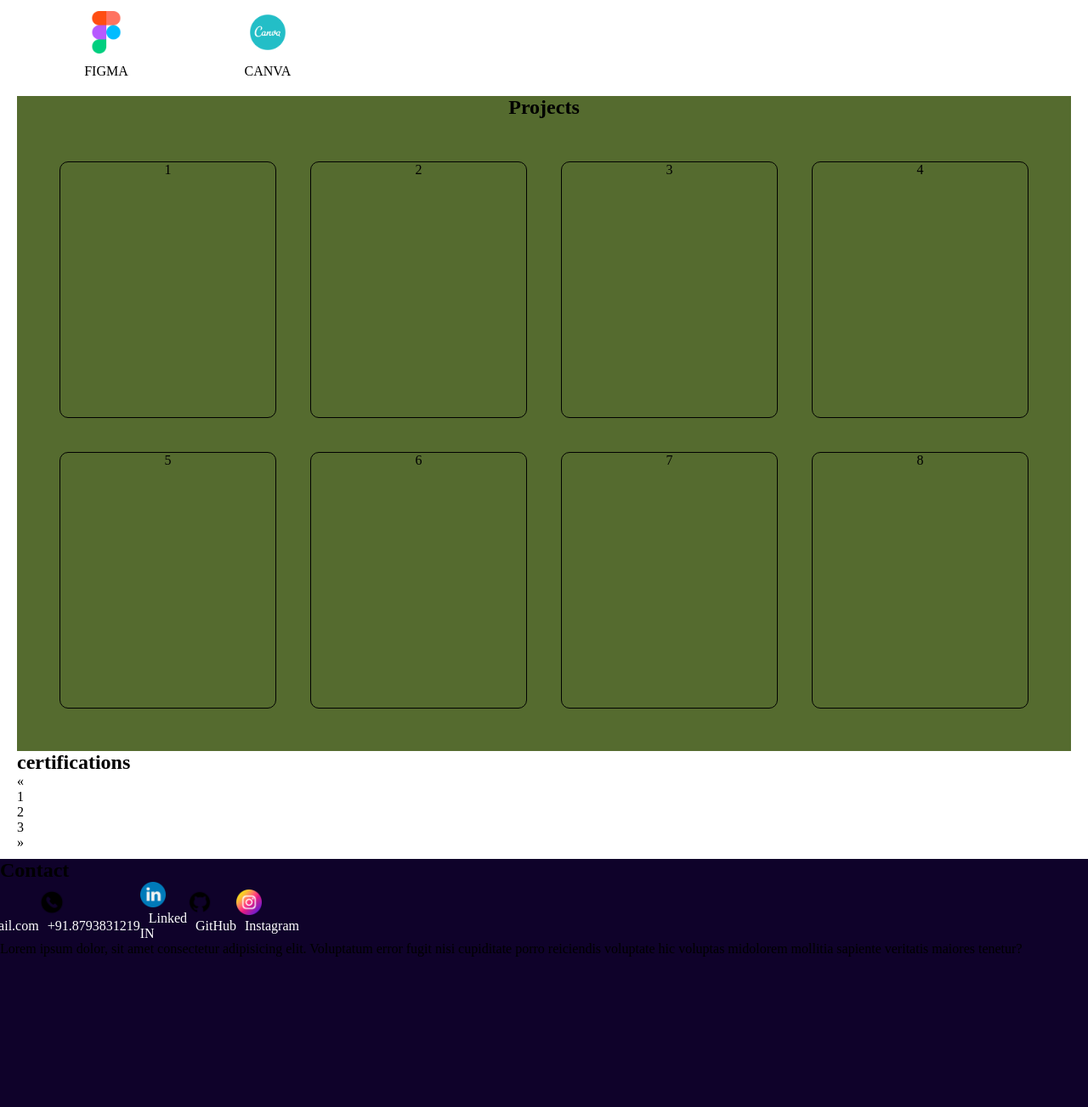
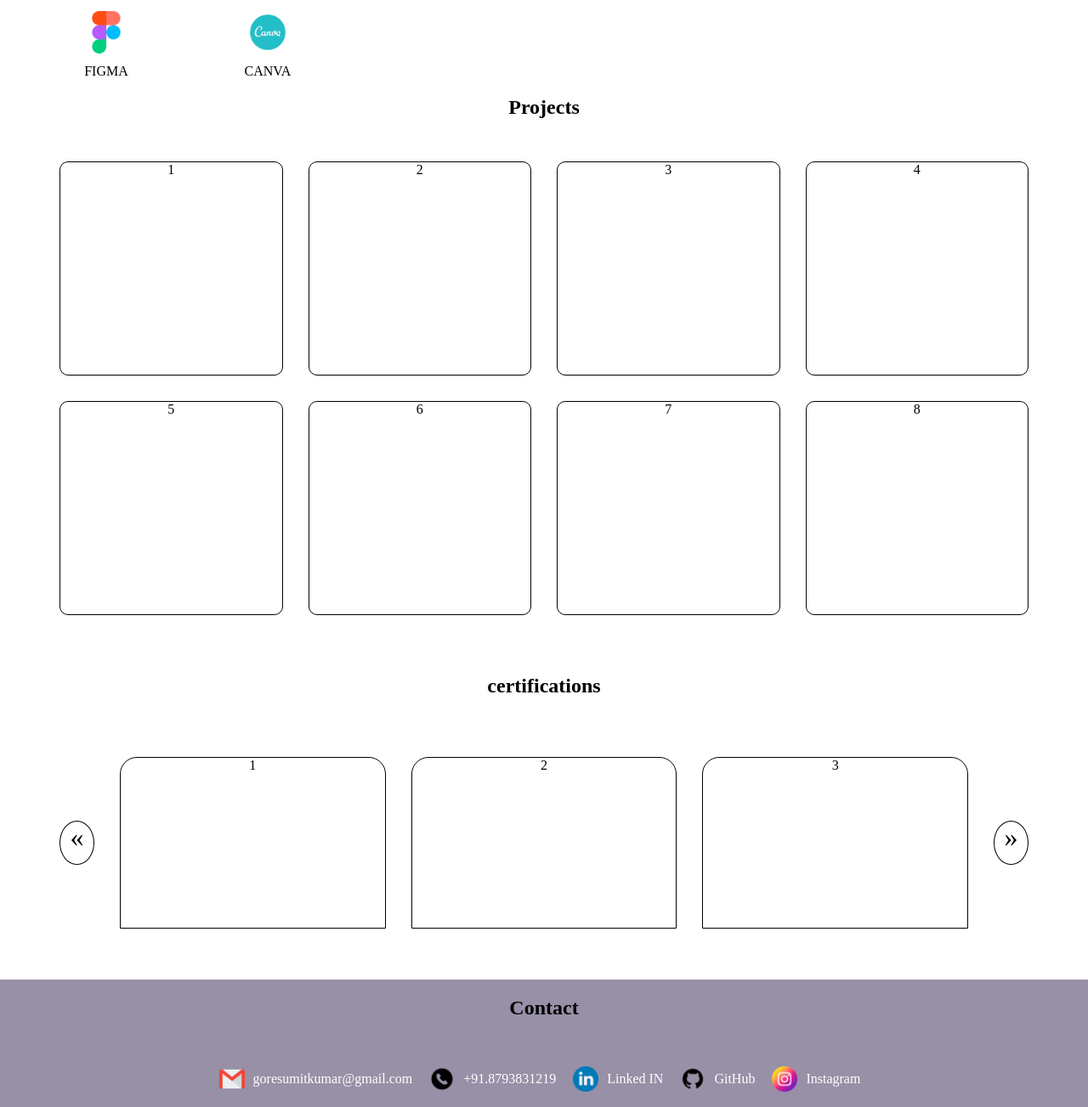
Before and after one commit to SumitkumarGore/Portfolio, a plain HTML site: page index.html in a window 1280 px wide. Shown: the part 937-2240 px from the top of the page at 85% size. Drawn offline with nearby package versions, Linux system fonts and the light colour scheme; a web font is replaced by a local one.

Commit message:
created css for certificate section.

```diff
--- a/index.css
+++ b/index.css
@@ -150,7 +150,7 @@ text-align: center;
 }
 /* ----------------------------project------------------------ */
 #project{
-    background-color: darkolivegreen;
+
     text-align: center;
 }
 
@@ -158,84 +158,131 @@ text-align: center;
     display: grid;
     grid-template-columns: repeat(4, 1fr);
     grid-template-rows: repeat(2, 1fr);
-    gap: 40px;
+    gap: 30px;
 
     padding: 50px;
 
 }
 .div1{
 border: 1px solid black;
-height: 300px;
+height: 250px;
 border-radius: 10px;
 
 
 }
 .div2{
 border: 1px solid black;
-height: 300px;
+height: 250px;
 border-radius: 10px;
 }
 .div3{
 border: 1px solid black;
-height: 300px;
+height: 250px;
 border-radius: 10px;
 }
 .div4{
 border: 1px solid black;
-height: 300px;
+height: 250px;
 border-radius: 10px;
 }
 
 .div5 {
     grid-row-start: 2;
     border: 1px solid black;
-    height: 300px;
+    height: 250px;
 border-radius: 10px;
 }
 
 .div6 {
     grid-row-start: 2;
     border: 1px solid black;
-    height: 300px;
+    height: 250px;
 border-radius: 10px;
 }
 
 .div7 {
     grid-row-start: 2;
     border: 1px solid black;
-    height: 300px;
+    height: 250px;
 border-radius: 10px;
 }
 
 .div8 {
     grid-row-start: 2;
     border: 1px solid black;
-    height: 300px;
+    height: 250px;
 border-radius: 10px;
 }
 
 
 /* -----------------------concatct----------------------------------- */
 #Contact{
-    height: 300px;
 
- background-color: rgb(15, 2, 42);
+   padding: 20px;
+    text-align: center;
+ background-color: rgb(151, 144, 167);
 }
 .ids{
+    margin-top: 50px ;
+    margin-bottom: 5px;
     display: flex;
     justify-content: center;
     align-items: center;
-    width: 200px;
 }
-i{
-    color: white;
-}
+
 .ids img{
     height: 30px;
     width: 30px;
+
 }
 .ids a{
     margin-left: 10px;
     color: white;
     text-decoration: none;
 }
+.handle{
+
+    display: flex;
+    justify-content: center;
+    align-items: center;
+    padding: 5px;
+    margin-right: 10px;
+}
+.footline{
+margin-top: 100px;
+}
+/* -------------------certificates--------------------------- */
+#certificate {
+    text-align: center;
+
+    padding-top: 20px;
+}
+
+
+.cr_grid {
+    margin-top: 20px;
+    display: flex;
+    justify-content: center;
+    align-items: center;
+    gap: 30px;
+
+     padding: 50px
+
+}
+.cr_box{
+    border: 1px solid black;
+  height: 200px;
+  width: 400px;
+  border-top-right-radius: 20px;
+  border-top-left-radius: 20px;
+}
+.symbol{
+    border: 1px solid black;
+    height: 50px;
+    width: 50px;
+    text-align: center;
+
+   text-decoration: none;
+   font-size: xx-large;
+   border-radius: 50%;
+}
```
